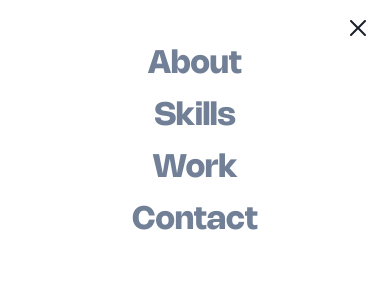
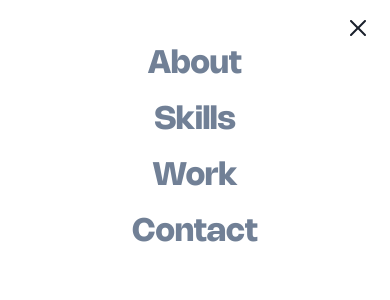
Before and after one commit to dervladel/portfolio, a React (Vite) app: page / in a window 390 px wide. Both pictures are taken after a click on the button 40 px from the left and 64 px from the top of the page. Shown: the top 300 px of the page. Built offline with nearby package versions, Linux system fonts and the light colour scheme.

Commit message:
Gap correction

```diff
--- a/src/components/MobileMenu.tsx
+++ b/src/components/MobileMenu.tsx
@@ -43,7 +43,7 @@ const MobileMenu = ({ links }: Probs) => {
         <DrawerContent>
           <DrawerCloseButton size="lg" />
           <DrawerBody>
-            <VStack padding={10} gap={5}>
+            <VStack padding={10} gap={6}>
               {links.map((link) => (
                 <Button
                   alignContent={"center"}
```
